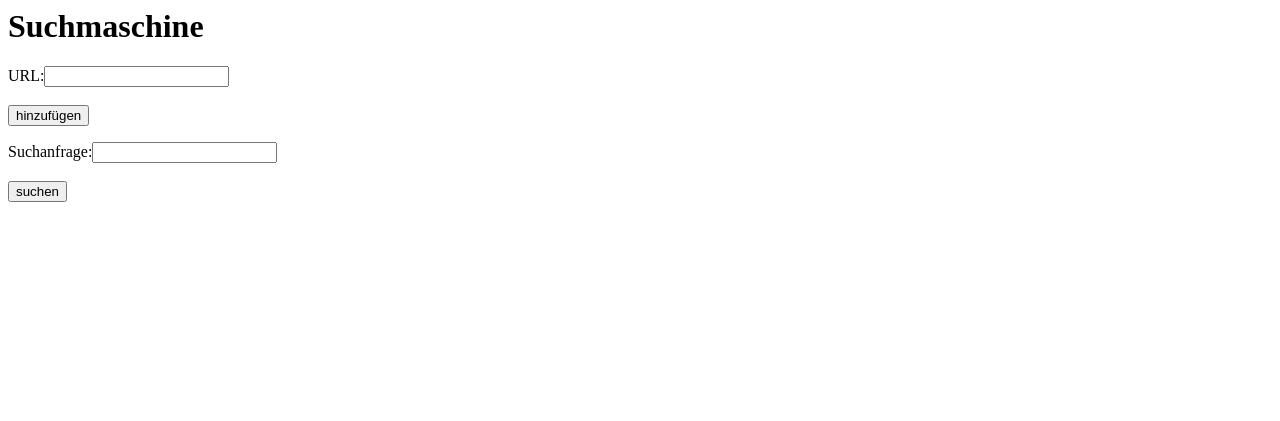
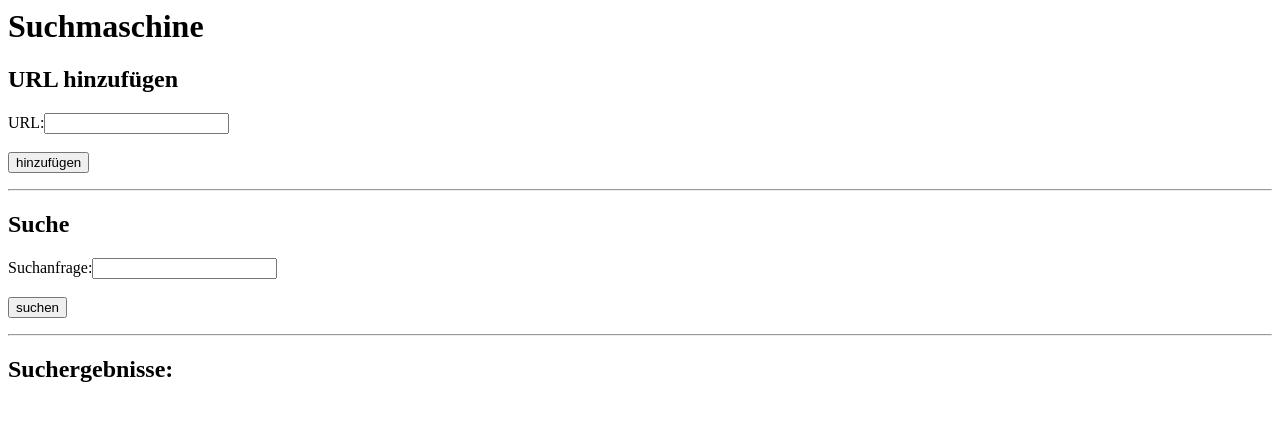
Before and after one commit to tremmele/DB-Programmschnittstellen, a PHP site: page / in a window 1280 px wide. Shown: the top 421 px of the page. Run offline with PHP 8.4, Linux system fonts and the light colour scheme.

Commit message:
text formatting

```diff
--- a/frontend/index.php
+++ b/frontend/index.php
@@ -12,12 +12,13 @@
 
 
         // Add URL Form
+        echo "<h2>URL hinzufügen</h2>";
         echo "<form action=\"\" method=\"post\">";
             echo "<label for=\"url\">URL:</label>";
             echo "<input type=\"text\" id=\"url\" name=\"url\"><br><br>";
             echo "<input type=\"submit\" value=\"hinzufügen\">";
         echo "</form>";
-
+        echo "<hr>";
         // Add URL to DB
         if(isset($_POST['url']))
         {
@@ -27,6 +28,7 @@
         }
 
         // Search Form
+        echo "<h2>Suche</h2>";
         echo "<form action=\"\" method=\"post\">";
             echo "<label for=\"searchQuery\">Suchanfrage:</label>";
             echo "<input type=\"text\" id=\"searchQuery\" name=\"searchQuery\"><br><br>";
@@ -34,9 +36,11 @@
         echo "</form>";
 
         // Print search results
+        echo "<hr>";
+        echo "<h2>Suchergebnisse:</h2>";
         if(isset($_POST['searchQuery']))
         {
-            echo "Suchanfrage: " . $_POST['searchQuery'] . "<br>";
+            echo "<h3>Suchanfrage: " . $_POST['searchQuery'] . "</h3><br><br>";
             search($_POST['searchQuery']);
         }
     ?>
```
